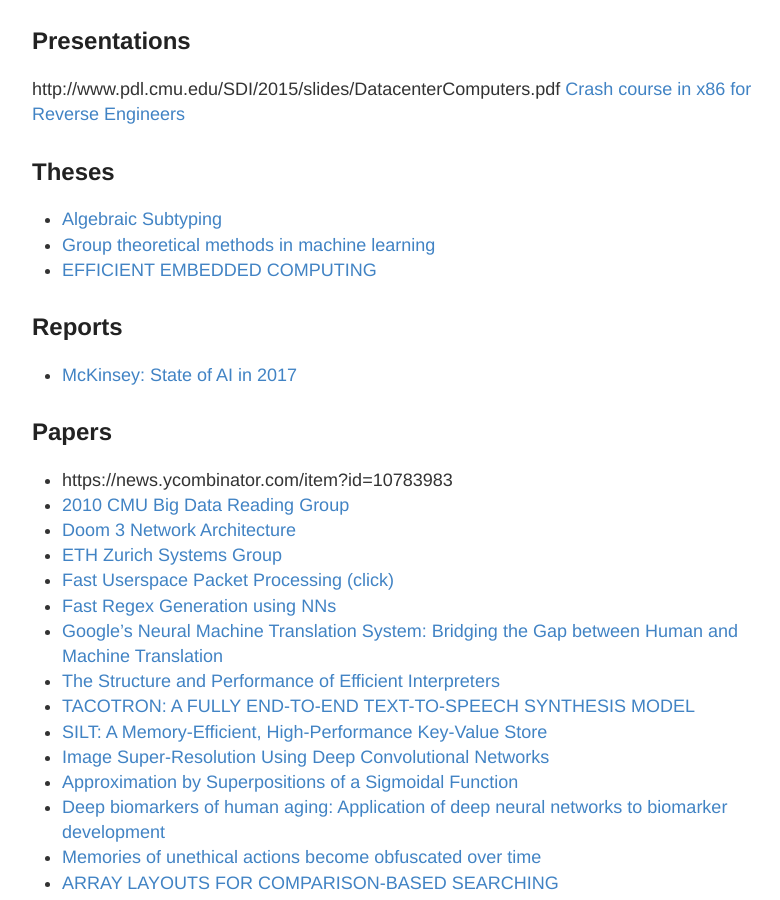
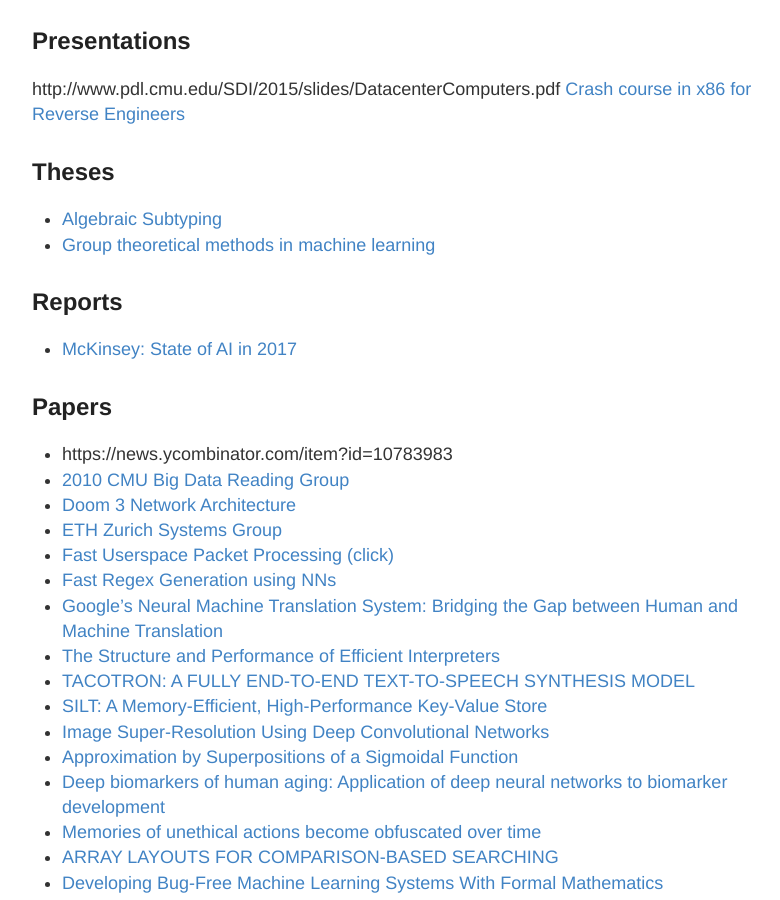
Before and after one commit to RONNCC/ronncc.github, a Jekyll site: the page built from _posts/2015-12-25-ReadingList.md, in a window 1280 px wide and 900 px high, scrolled down 544 px. Shown: the whole window, without its empty margins (248-1028 px from the left). Built offline with Jekyll 4.4.1, drawn with Linux system fonts in a browser that asks for light colours; comment, search, counter and statistics services are not loaded; some of the changed text lies outside the part shown.

Commit message:
Update 2015-12-25-ReadingList.md

```diff
--- a/_posts/2015-12-25-ReadingList.md
+++ b/_posts/2015-12-25-ReadingList.md
@@ -31,7 +31,6 @@
 ## Theses
 - [Algebraic Subtyping](https://www.cl.cam.ac.uk/~sd601/thesis.pdf)
 - [Group theoretical methods in machine learning](https://people.cs.uchicago.edu/~risi/papers/KondorThesis.pdf)
-- [EFFICIENT EMBEDDED COMPUTING](http://cva.stanford.edu/publications/2010/jbalfour-thesis.pdf)
 
 ## Reports
 - [McKinsey: State of AI in 2017](http://www.mckinsey.com/~/media/McKinsey/Industries/Advanced%20Electronics/Our%20Insights/How%20artificial%20intelligence%20can%20deliver%20real%20value%20to%20companies/MGI-Artificial-Intelligence-Discussion-paper.ashx)
```
Also changed, not shown: other parts of _posts/2015-12-25-ReadingList.md (+1 -0 lines).
